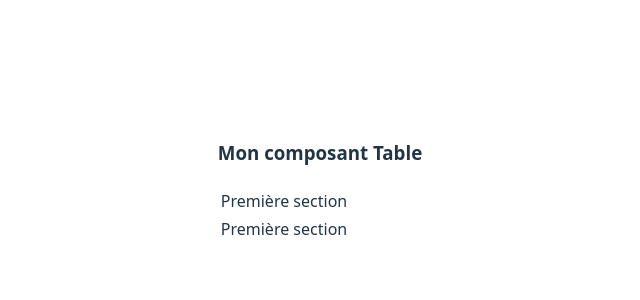
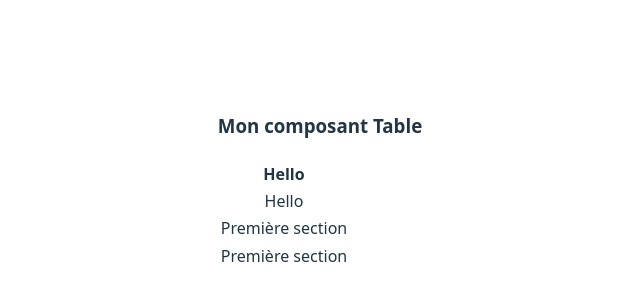
Before and after one commit to Patience-Kori1/react-reusable-components, a React (Vite) app: page / in a window 1280 px wide. Shown: the part 218-518 px from the top of the page, without its empty margins (320-960 px from the left). Built offline with nearby package versions, Linux system fonts and the light colour scheme.

Commit message:
feat(table): Add TdataHead component for table header cells - Created `TdataHead` component with a basic structure - Component role: encapsulate data for `<th>` elements - Prepared the groundwork for future dynamic column handling - Continued modular structuring of the Table component

```diff
--- a/src/components/tableComponent/TableComponent.jsx
+++ b/src/components/tableComponent/TableComponent.jsx
@@ -1,5 +1,6 @@
 import TrowBody from "./TrowBody"
 import TBody from "./Tbody"
+import TdataHead from "./TdataHead"
 
 export default function TableComponent() {
     return (
@@ -7,6 +8,10 @@ export default function TableComponent() {
             <h3>Mon composant Table</h3>
             <table >
                 <thead>
+                    <TdataHead/>
+                </thead>
+                <thead>
+                    Hello
                 </thead>
                 <TBody/>
 
--- /dev/null
+++ b/src/components/tableComponent/TdataHead.jsx
@@ -0,0 +1,7 @@
+export default function TdataHead () {
+    return(
+        <th>
+            Hello
+        </th>
+    )
+}
```
